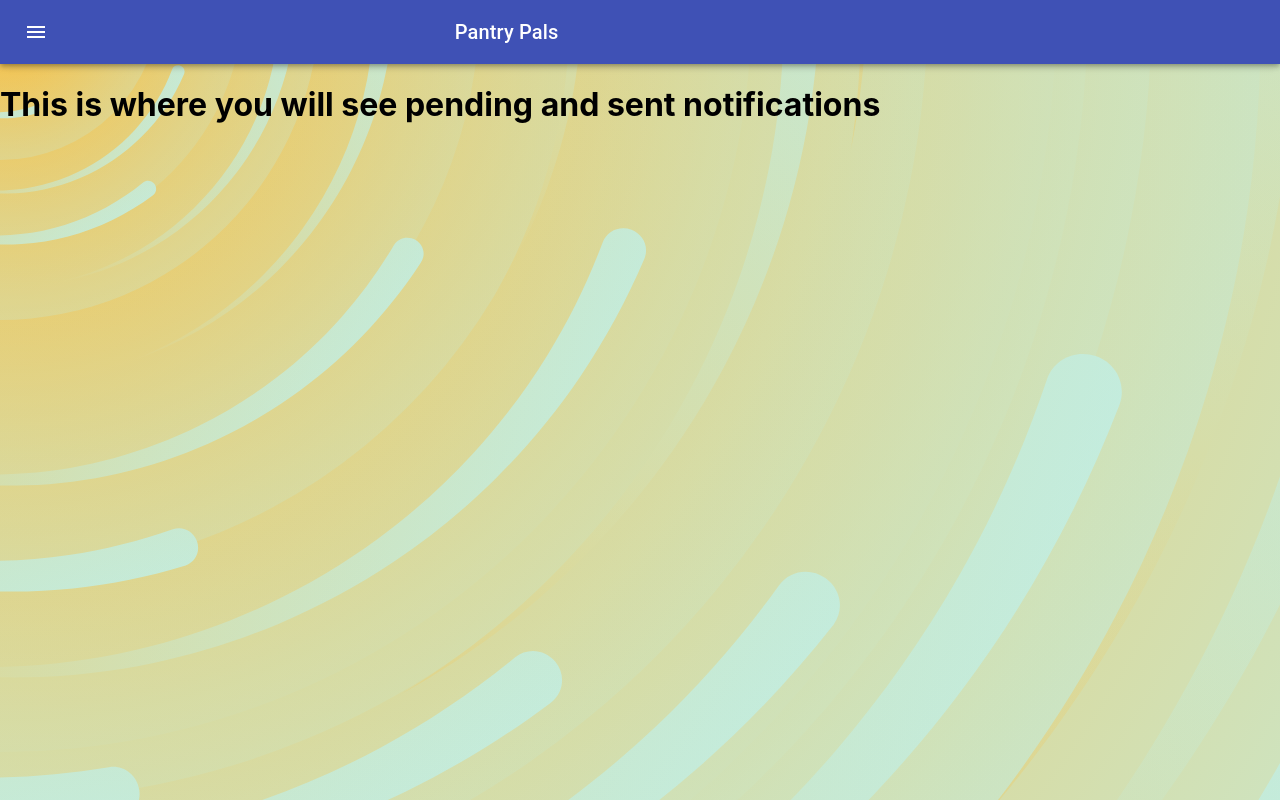
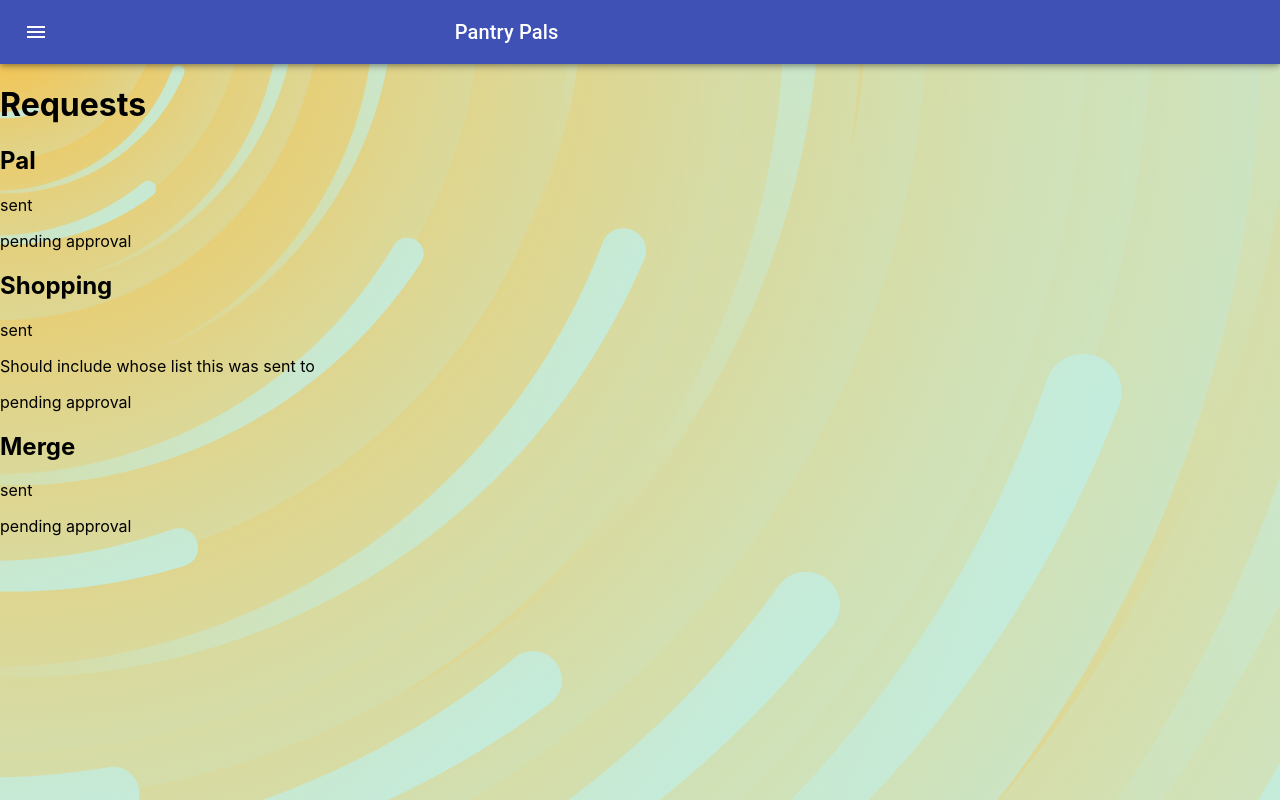
Before and after one commit to listenToRipley/capstone, a React (Create React App) app: page /inbox in a window 1280 px wide. Built offline with nearby package versions, Linux system fonts and the light colour scheme.

Commit message:
added outline to inbox

```diff
--- a/src/components/CurrentUser/Inbox.js
+++ b/src/components/CurrentUser/Inbox.js
@@ -1,18 +1,30 @@
 import React from 'react';
 
-//needs to get added to NavBar or should this be notification in the top bar?
+//needs to get added to NavBar or should this be notification in the top bar, bell Icon?
 
-//there should be three sections here
-  //pal requests
-    //sent and pending
-  //requesters
-    //shopping list
-  //merge requests
-    //send and pending
 const Inbox = () => {
 
   return (
-    <h1>This is where you will see pending and sent notifications</h1>
+    <div>
+      <h1>Requests</h1>
+      <div>
+        <h2>Pal</h2>
+        <p>sent</p>
+        <p>pending approval</p>
+      </div>
+      <div>
+        <h2>Shopping</h2>
+        <p>sent</p>
+        <p>Should include whose list this was sent to</p>
+        <p>pending approval</p>
+      </div>
+      <div>
+        <h2>Merge</h2>
+        <p>sent</p>
+        <p>pending approval</p>
+      </div>
+    </div>
+
   )
 
 }
```
